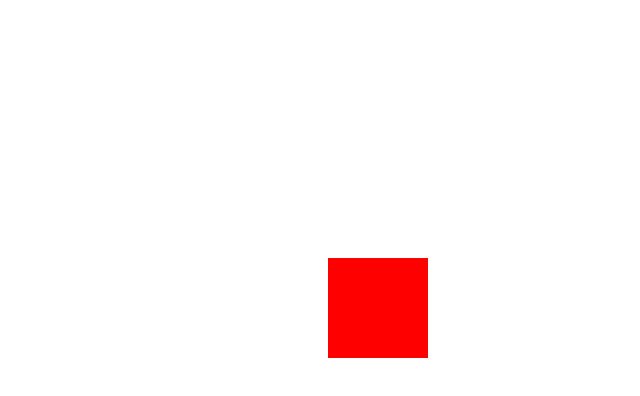
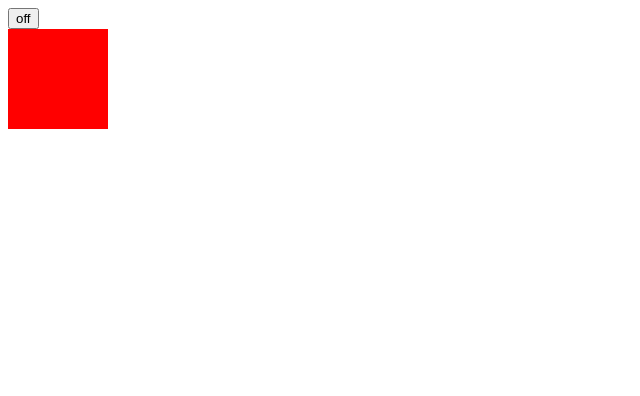
Before and after one commit to Neteree/KoEnSlayer, a React (Vite) app: page / in a window 1280 px wide. Shown: the top 396 px of the page, without its empty margins (0-640 px from the left). Built offline with nearby package versions, Linux system fonts and the light colour scheme.

Commit message:
Set up some basic movement to prototype how it could work

```diff
--- a/src/App.jsx
+++ b/src/App.jsx
@@ -1,18 +1,27 @@
 import "./App.css";
 import { motion } from "framer-motion";
+import React, { useState } from "react";
 
 function App() {
+  const [isBoxMoved, setIsBoxMoved] = useState(false);
+
+  const handleButtonClick = () => {
+    setIsBoxMoved(true);
+  };
+
   return (
+    <>
+      <button onClick={handleButtonClick}>{isBoxMoved ? "on" : "off"}</button>
       <motion.div
         style={{
           width: 100,
           height: 100,
           background: "red",
         }}
-      initial={{ x: 320 }}
-      animate={{ y: 250 }}
+        animate={{ y: isBoxMoved ? 320 : 0 }}
         transition={{ duration: 2, repeat: 0 }}
       />
+    </>
   );
 }
 
```
Lines whose indentation alone changed are shown as unchanged.
